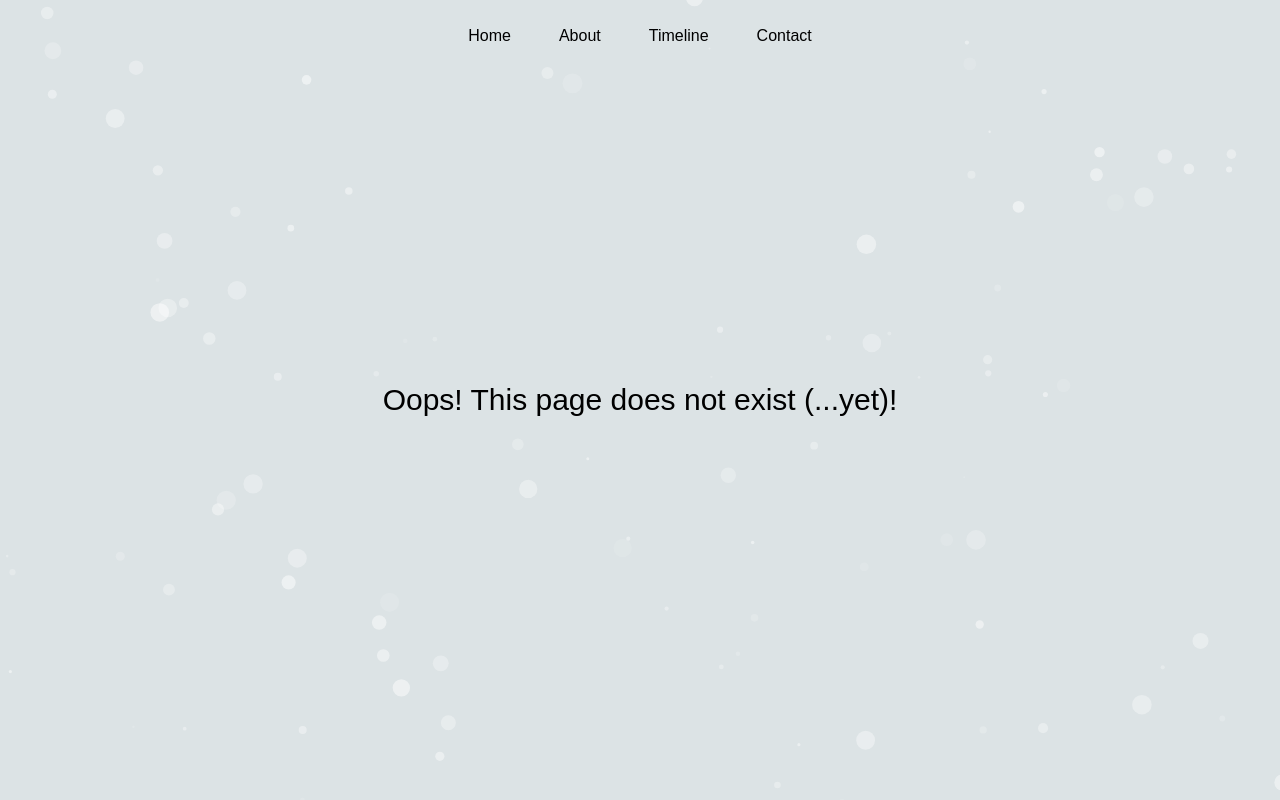
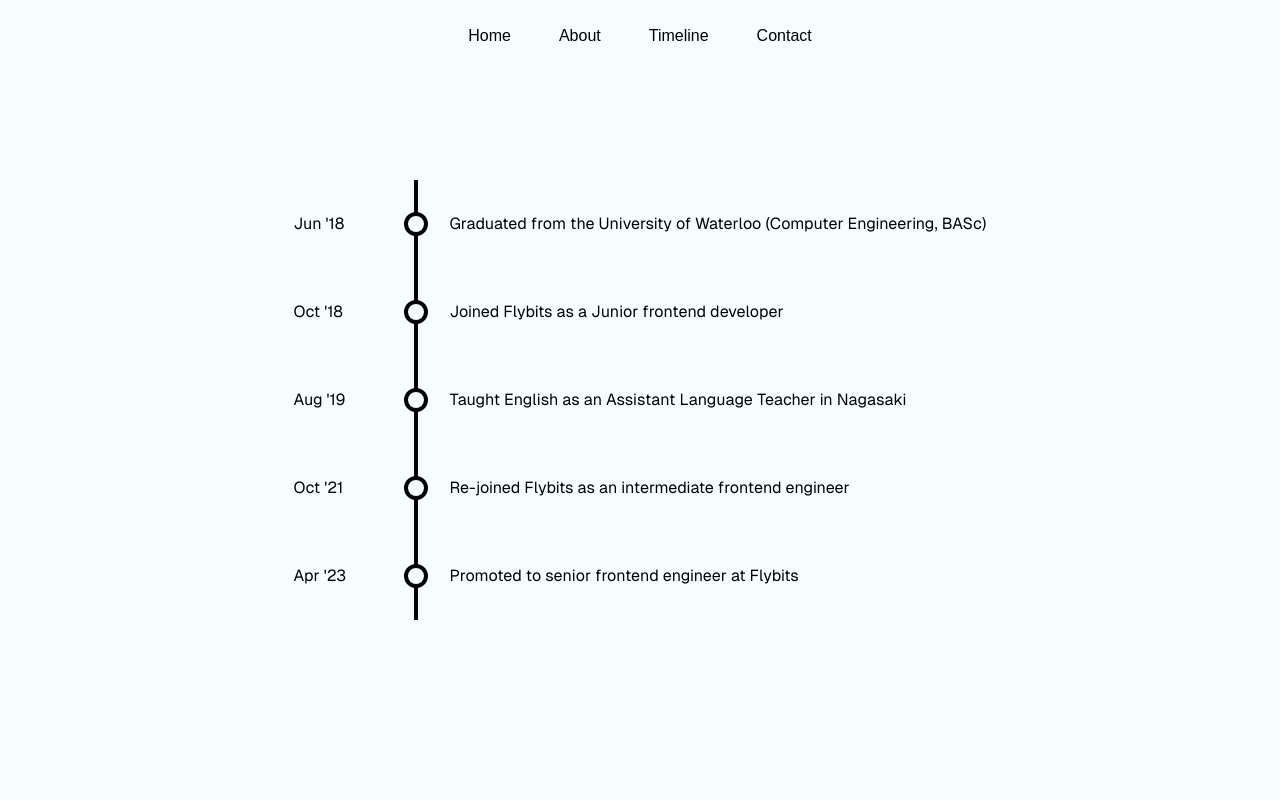
Before and after one commit to dzqli/pw, a Next.js app: page /timeline in a window 1280 px wide. Before the commit this address had no page. Built offline with nearby package versions, Linux system fonts and the light colour scheme.

Commit message:
merge timeline down to main

```diff
--- /dev/null
+++ b/src/app/timeline/layout.tsx
@@ -0,0 +1,14 @@
+
+const Layout = ({
+  children,
+}: Readonly<{
+  children: React.ReactNode;
+}>) => {
+  return (
+    <div>
+      {children}
+    </div>
+  );
+}
+
+export default Layout;
--- /dev/null
+++ b/src/app/timeline/page.tsx
@@ -0,0 +1,52 @@
+import './timeline.css';
+
+const TimelineEntries = [
+  {
+    key: 'graduation',
+    description: 'Graduated from the University of Waterloo (Computer Engineering, BASc)',
+    label: 'Jun \'18',
+    image: '',
+  },
+  {
+    key: 'job1',
+    description: 'Joined Flybits as a Junior frontend developer',
+    label: 'Oct \'18',
+    image: '',
+  },
+  {
+    key: 'gap',
+    description: 'Taught English as an Assistant Language Teacher in Nagasaki',
+    label: 'Aug \'19',
+    image: '',
+  },
+  {
+    key: 'job2',
+    description: 'Re-joined Flybits as an intermediate frontend engineer',
+    label: 'Oct \'21',
+    image: '',
+  },
+  {
+    key: 'job3',
+    description: 'Promoted to senior frontend engineer at Flybits',
+    label: 'Apr \'23',
+    image: '',
+  },
+];
+
+const MAIN_CLASS = 'timeline';
+const Timeline = () => {
+  return (
+    <div className="flex items-center justify-center flex-col min-h-screen p-8 sm:p-20 font-[family-name:var(--font-geist-sans)]">
+      <div>
+        {TimelineEntries.map(item => (
+          <div key={`timeline-item-${item.key}`} className="flex items-center gap-16">
+            <div className="w-14">{item.label}</div>
+            <div className={`${MAIN_CLASS}__item relative pl-8 border-l-4 border-[var(--foreground)] py-8`}>{item.description}</div>
+          </div>
+        ))}
+      </div>
+    </div>
+  );
+}
+
+export default Timeline;
--- /dev/null
+++ b/src/app/timeline/timeline.css
@@ -0,0 +1,12 @@
+/* timeline css*/
+.timeline__item::before {
+  position: absolute;
+  content: ' ';
+  left: -0.875rem;
+  width: 1.5em;
+  height: 1.5em;
+  background-color: var(--background);
+  border: 0.25em solid var(--foreground);
+  border-radius: 50%;
+  z-index: 1;
+}
```
